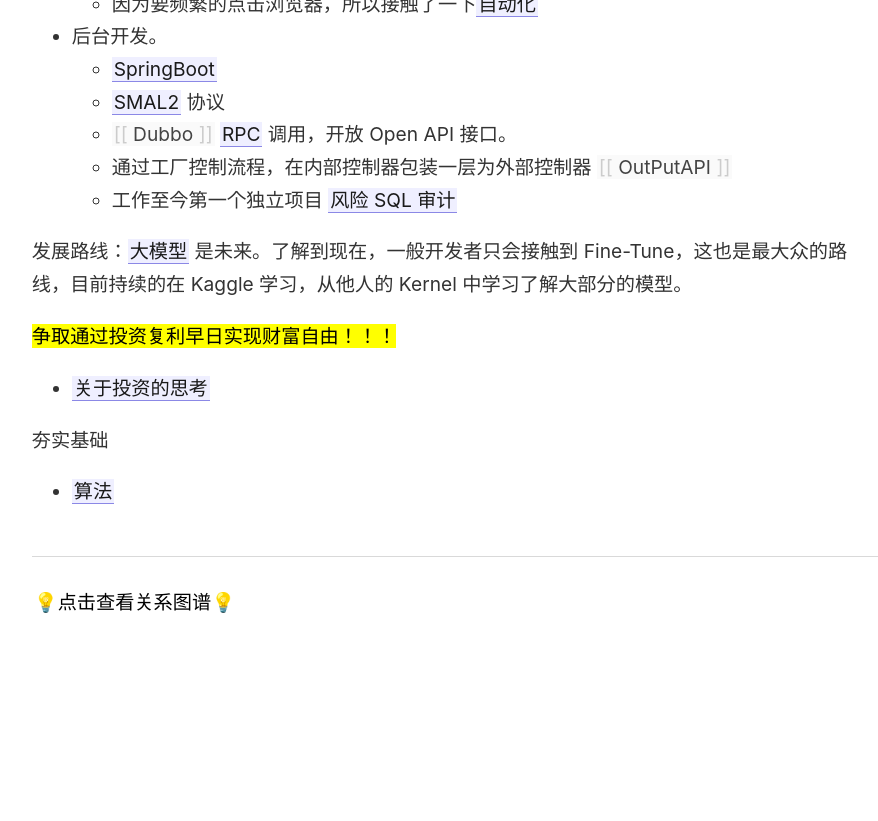
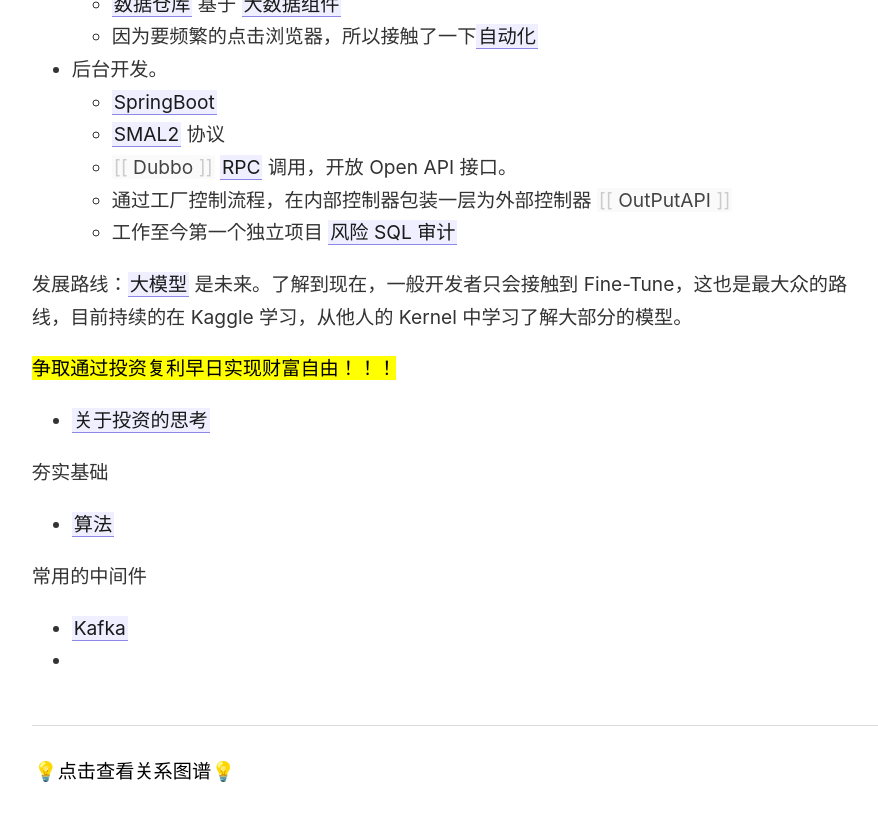
Before and after one commit to wingowen/digital-garden-jekyll, a Jekyll site: the page built from _notes/杂项/关于我.md, in a window 1280 px wide and 900 px high, scrolled down 1250 px. Shown: the top 821 px of the window, without its empty margins (45-923 px from the left). Built offline with Jekyll 4.4.1, drawn with Linux system fonts in a browser that asks for light colours; before the commit the page ends 1981 px from its top, so only the background shows below that; some of the changed text lies outside the part shown.

Commit message:
vault backup: 2024-10-29 11:55:39

```diff
--- a/_notes/杂项/关于我.md
+++ b/_notes/杂项/关于我.md
@@ -37,3 +38,7 @@
 
 夯实基础
 - [[算法]]
+
+常用的中间件
+- [[Kafka]]
+-
```
Also changed, not shown: other parts of _notes/杂项/关于我.md (+1 -0 lines), _notes/Kafka.md (added, +1 -0 lines), .obsidian/workspace.json.
